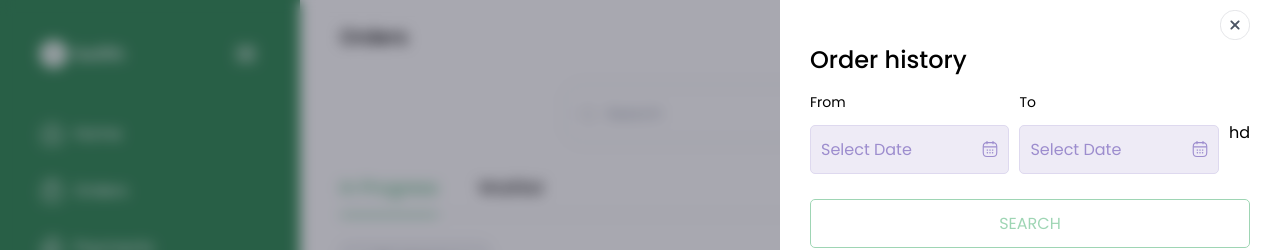
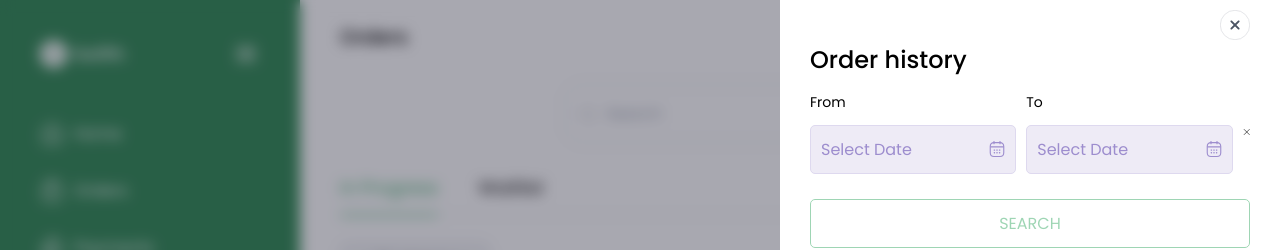
Before and after one commit to projects-for-clients/swifth, a React (Vite) app: page /dashboard/orders in a window 1280 px wide. Both pictures are taken after a click on the element "History". Shown: the top 250 px of the page. Built offline with nearby package versions, Linux system fonts and the light colour scheme.

Commit message:
working on filter dates

```diff
--- a/src/container/dashboard/orders.tsx
+++ b/src/container/dashboard/orders.tsx
@@ -252,7 +252,7 @@ function orders() {
                   )}
                 </div>
               </div>
-              hd
+              <GrClose/>
             </div>
             <button
               className="text-color-primary border border-color-primary rounded-lg w-full py-4 uppercase  mt-10 text-center disabled:opacity-50 disabled:cursor-not-allowed"
```
